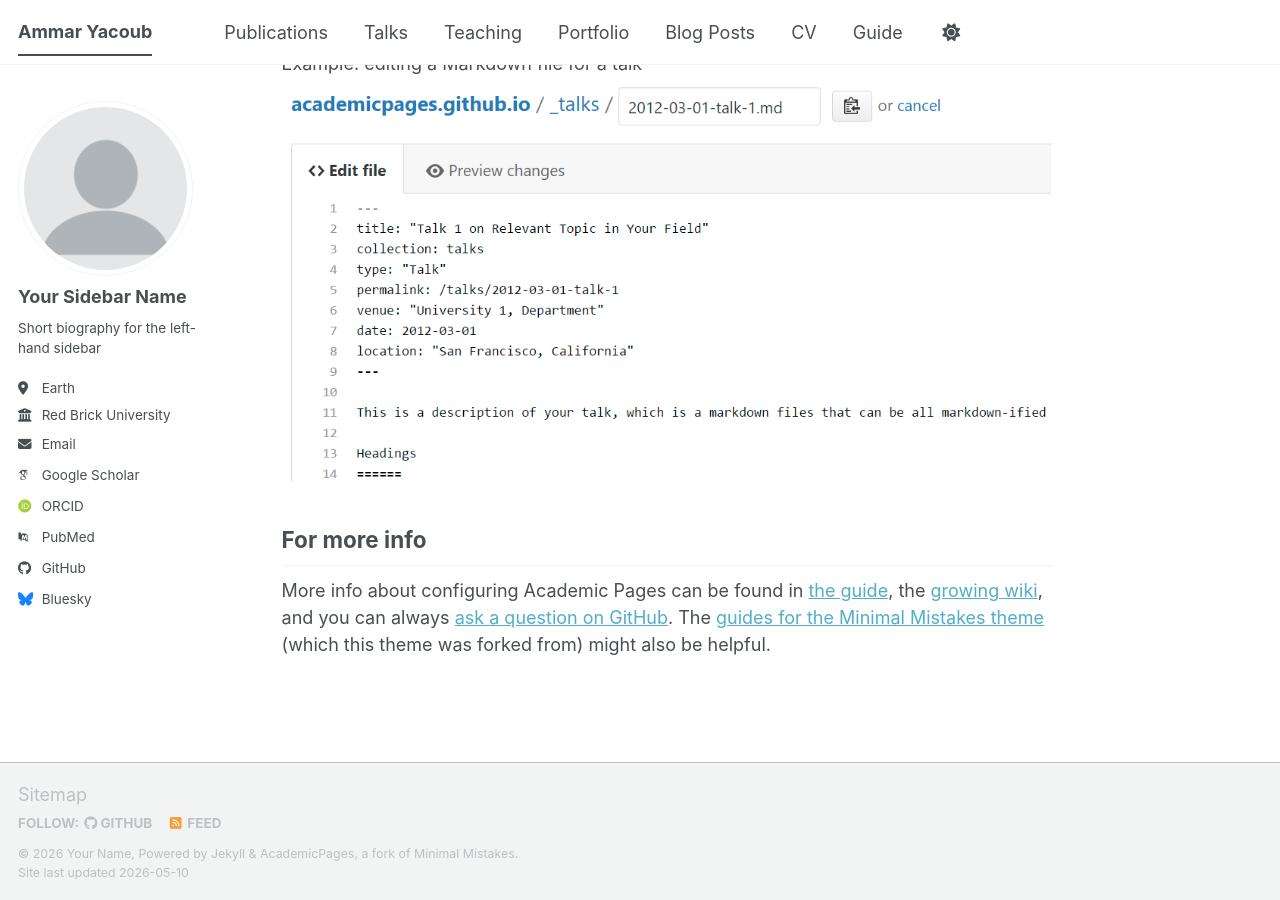
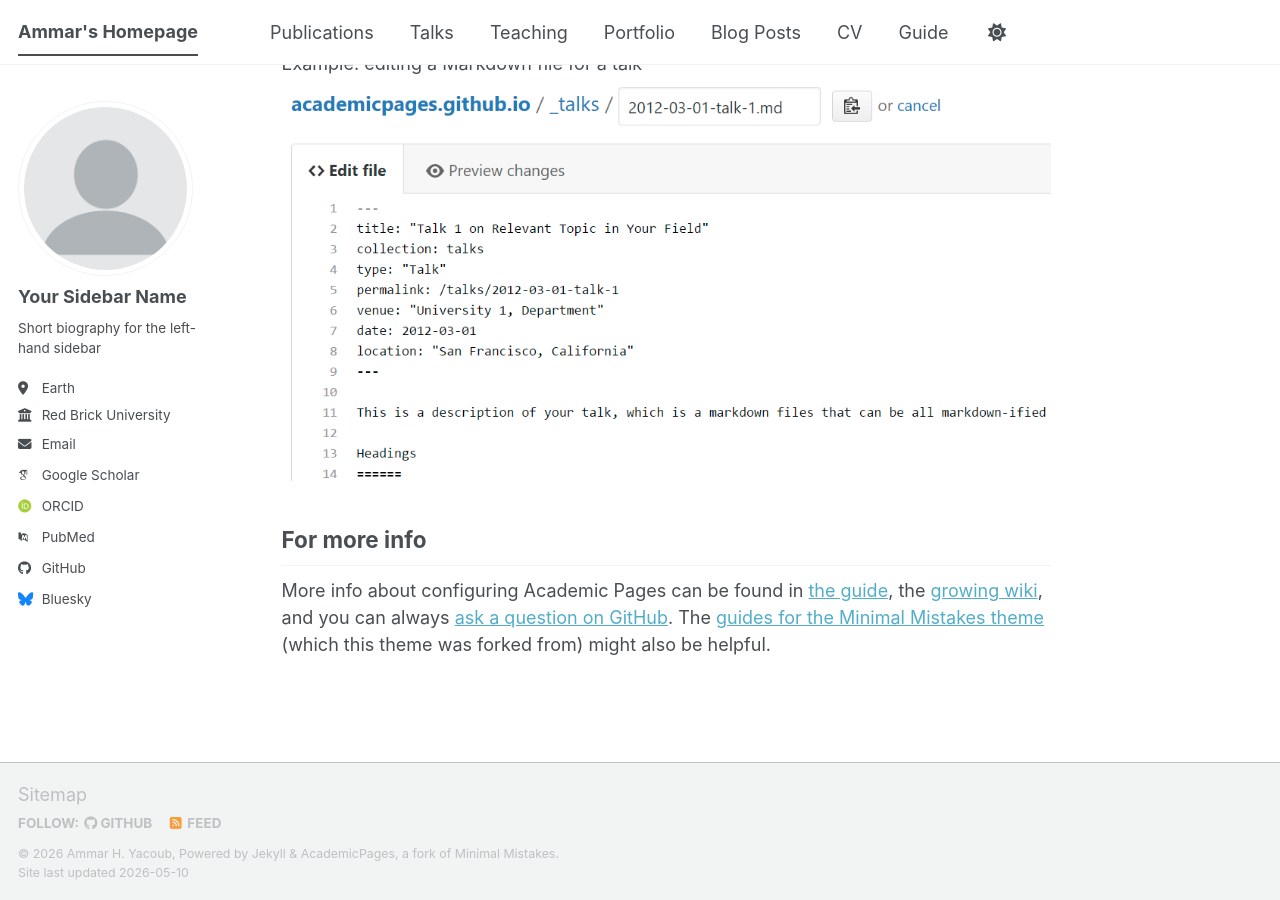
Before and after one commit to AmmarYacoub/AmmarYacoub.github.io, a Jekyll site: the page built from _pages/about.md, in a window 1280 px wide and 900 px high, scrolled down 2720 px. Built offline with Jekyll 4.4.1, drawn with Linux system fonts in a browser that asks for light colours; some web fonts are replaced; a script bundle is joined from its source files by our own code; library files that are not in the unit come from our copies.

Commit message:
Update site title, name, and URL in config

```diff
--- a/_config.yml
+++ b/_config.yml
@@ -9,11 +9,11 @@
 # Basic Site Settings
 locale                   : "en-US"
 site_theme               : "default" # The available themes options are "default", "air", "sunrise", "mint", "dirt" and "contrast"
-title                    : "Ammar Yacoub"
+title                    : "Ammar's Homepage"
 title_separator          : "-"
-name                     : &name "Your Name"
+name                     : &name "Ammar H. Yacoub"
 description              : &description "Your Name's academic portfolio"   # Update this with a general description of your site, this is the default if not overridden by a page
-url                      : https://academicpages.github.io # The base hostname & protocol for your site e.g. "https://[your GitHub username].github.io",
+url                      : https://ammaryacoub.github.io # The base hostname & protocol for your site e.g. "https://[your GitHub username].github.io",
                                                            # or if you already have some other page hosted on Github then use "https://[your GitHub username].github.io/[Your Repo Name]"
 baseurl                  : "" # the subpath of your site, e.g. "/blog"
 repository               : "academicpages/academicpages.github.io"
```
